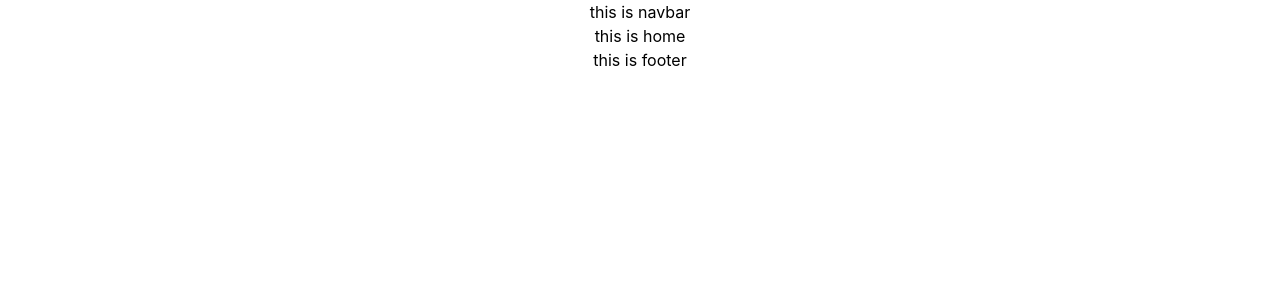
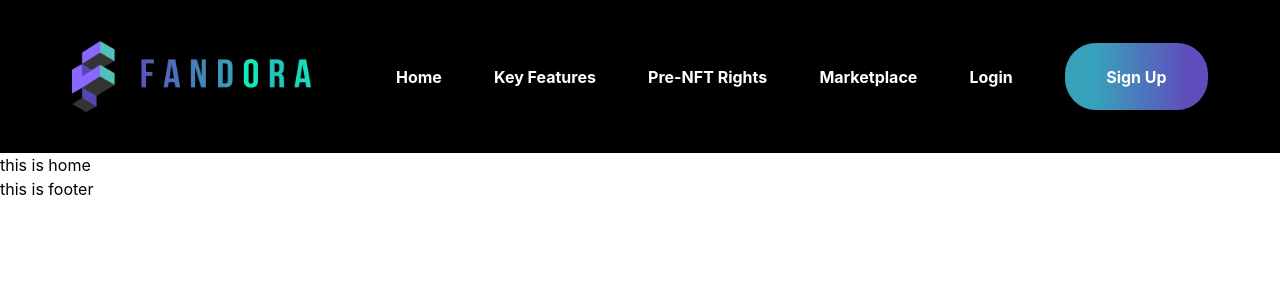
Before and after one commit to asifikbal01890/fandora-landing-page, a React (Create React App) app: page / in a window 1280 px wide. Shown: the top 300 px of the page. Built offline with nearby package versions, Linux system fonts and the light colour scheme.

Commit message:
navbar complate

```diff
--- a/src/App.css
+++ b/src/App.css
@@ -1,38 +1,5 @@
-.App {
-  text-align: center;
+.btn-primary {
+  background: linear-gradient(270.53deg, #604DBC 14.72%, #38A1BB 77.9%, #38A1BB 84.87%);
+  box-shadow: 0px 18px 54px rgba(0, 0, 0, 0.02);
+  border-radius: 31px;
 }
-
-.App-logo {
-  height: 40vmin;
-  pointer-events: none;
-}
-
-@media (prefers-reduced-motion: no-preference) {
-  .App-logo {
-    animation: App-logo-spin infinite 20s linear;
-  }
-}
-
-.App-header {
-  background-color: #282c34;
-  min-height: 100vh;
-  display: flex;
-  flex-direction: column;
-  align-items: center;
-  justify-content: center;
-  font-size: calc(10px + 2vmin);
-  color: white;
-}
-
-.App-link {
-  color: #61dafb;
-}
-
-@keyframes App-logo-spin {
-  from {
-    transform: rotate(0deg);
-  }
-  to {
-    transform: rotate(360deg);
-  }
-}
--- a/src/Shared/NavBar/NavBar.js
+++ b/src/Shared/NavBar/NavBar.js
@@ -1,9 +1,72 @@
-import React from 'react';
+import React, { useState } from 'react';
+import { Link, NavLink } from 'react-router-dom';
+import logo from '../../img/FANDORA LOGO.png';
 
 const NavBar = () => {
+
+    const [open, setOpen] = useState(false);
+
+    const handleMenuBtn = () => {
+        setOpen(open => !open)
+    }
+    console.log(open)
+
+    const menuContent = <React.Fragment>
+        <li className='transition-colors ease-in-out text-base font-bold text-white hover:text-[#52C1B9] duration-300'><NavLink to="/">Home</NavLink></li>
+        <li className='transition-colors ease-in-out text-base font-bold text-white hover:text-[#52C1B9] duration-300 '><NavLink to="/dashboard">Key Features</NavLink></li>
+        <li className='transition-colors ease-in-out text-base font-bold text-white hover:text-[#52C1B9] duration-300 '><NavLink to="/blog">Pre-NFT Rights</NavLink></li>
+        <li className='transition-colors ease-in-out text-base font-bold text-white hover:text-[#52C1B9] duration-300'><NavLink to="/contactUs">Marketplace</NavLink></li>
+        <li className='transition-colors ease-in-out text-base font-bold text-white hover:text-[#52C1B9] duration-300'><NavLink to="/contactUs">Login</NavLink></li>
+        <li className='transition-colors ease-in-out text-base font-bold text-white hover:text-[#52C1B9] duration-300 btn-primary py-[21.5px] px-[41.3px]'><NavLink to="/contactUs"><span className=''>Sign Up</span></NavLink></li>
+    </React.Fragment>
+
     return (
-        <div>
-            this is navbar
+        <div className='bg-black py-[41px]'>
+            {/*------------- Large device navbar start ----------------*/}
+            <nav className="w-full mx-auto backdrop-blur z-50">
+                <div className="max-w-[1200px] px-8 xl:mx-auto">
+                    <div className="flex items-center justify-between">
+                        <div className="w-full items-center flex justify-between lg:w-auto">
+                            <Link to={'/'} >
+                                <div className='relative'>
+                                    <img src={logo} alt="" />
+                                </div>
+                            </Link>
+                            <label onClick={handleMenuBtn} className="peer-checked:hamburger block relative z-20 p-6 -mr-6 cursor-pointer lg:hidden">
+                                <div className="m-auto h-0.5 w-5 rounded bg-white dark:bg-gray-300 transition duration-300"></div>
+                                <div className="m-auto mt-2 h-0.5 w-5 rounded bg-white dark:bg-gray-300 transition duration-300"></div>
+                            </label>
+                        </div>
+                        <div className="hidden w-full flex-wrap justify-end items-center space-y-8 p-6  lg:space-y-0 lg:p-0 lg:m-0 lg:flex md:flex-nowrap lg:bg-transparent lg:shadow-none dark:shadow-none dark:border-gray-700 lg:border-0">
+                            <div className="text-gray-600 dark:text-gray-300">
+                                <ul className="flex items-center justify-between w-[812.01px]">
+                                    {menuContent}
+                                </ul>
+                            </div>
+                        </div>
+                    </div >
+                </div >
+            </nav >
+            {/*------------- Large device navbar end ----------------*/}
+            {/*------------- Mobile device navbar start ----------------*/}
+            <div className={`${open ? 'flex' : 'hidden'} navbar-menu relative z-50`}>
+                <div className="navbar-backdrop fixed inset-0"></div>
+                <nav className="fixed top-0 left-0 bottom-0 flex flex-col w-5/6 max-w-sm py-6 px-6 bg-[#00040F] overflow-y-auto">
+                    <div className="flex items-center justify-end mb-8">
+                        <button onClick={handleMenuBtn} className="navbar-close">
+                            <svg className="h-6 w-6 text-gray-400 cursor-pointer hover:text-gray-500" xmlns="http://www.w3.org/2000/svg" fill="none" viewBox="0 0 24 24" stroke="currentColor">
+                                <path stroke-linecap="round" stroke-linejoin="round" stroke-width="2" d="M6 18L18 6M6 6l12 12"></path>
+                            </svg>
+                        </button>
+                    </div>
+                    <div>
+                        <ul className=' text-center text-base text-white space-y-6'>
+                            {menuContent}
+                        </ul>
+                    </div>
+                </nav>
+            </div>
+            {/*------------- Mobile device navbar end ----------------*/}
         </div>
     );
 };
```
Also changed, not shown: src/img/FANDORA LOGO.png (added), src/img/Hero Image.png (added).
